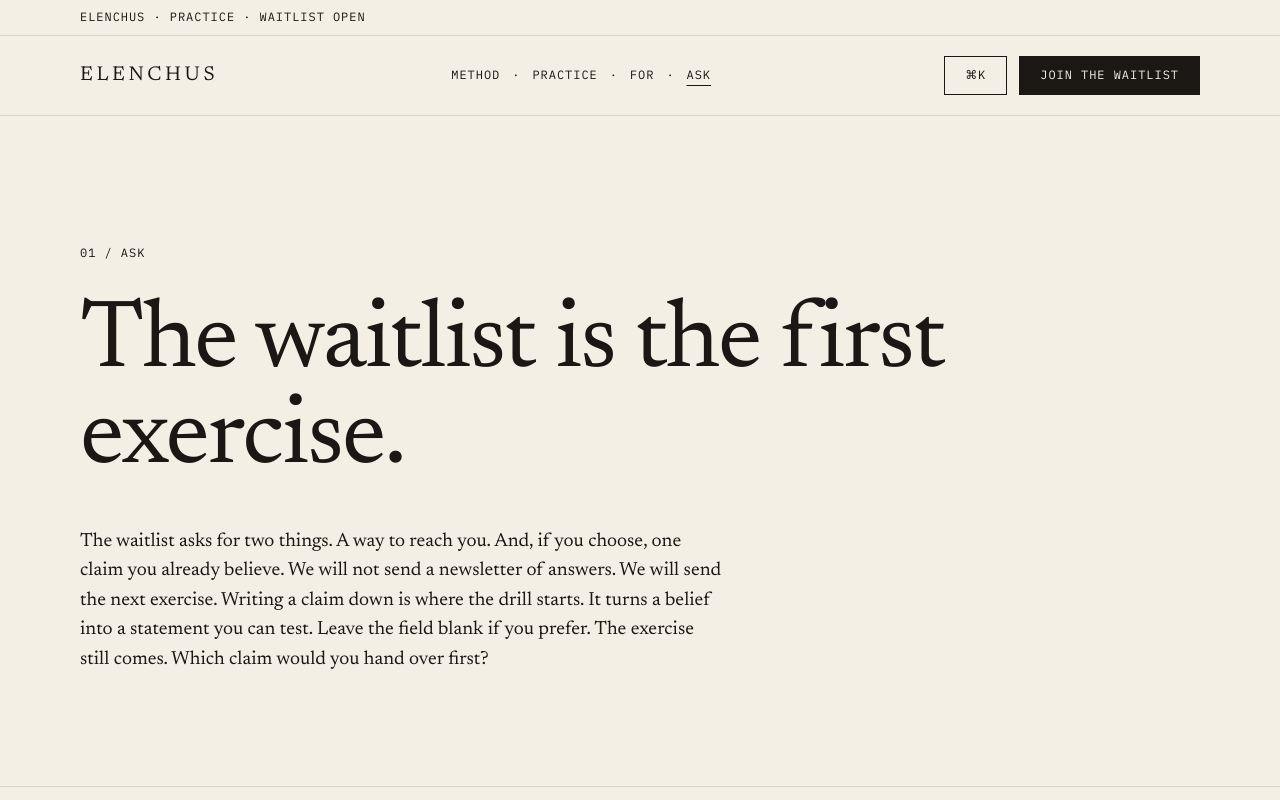
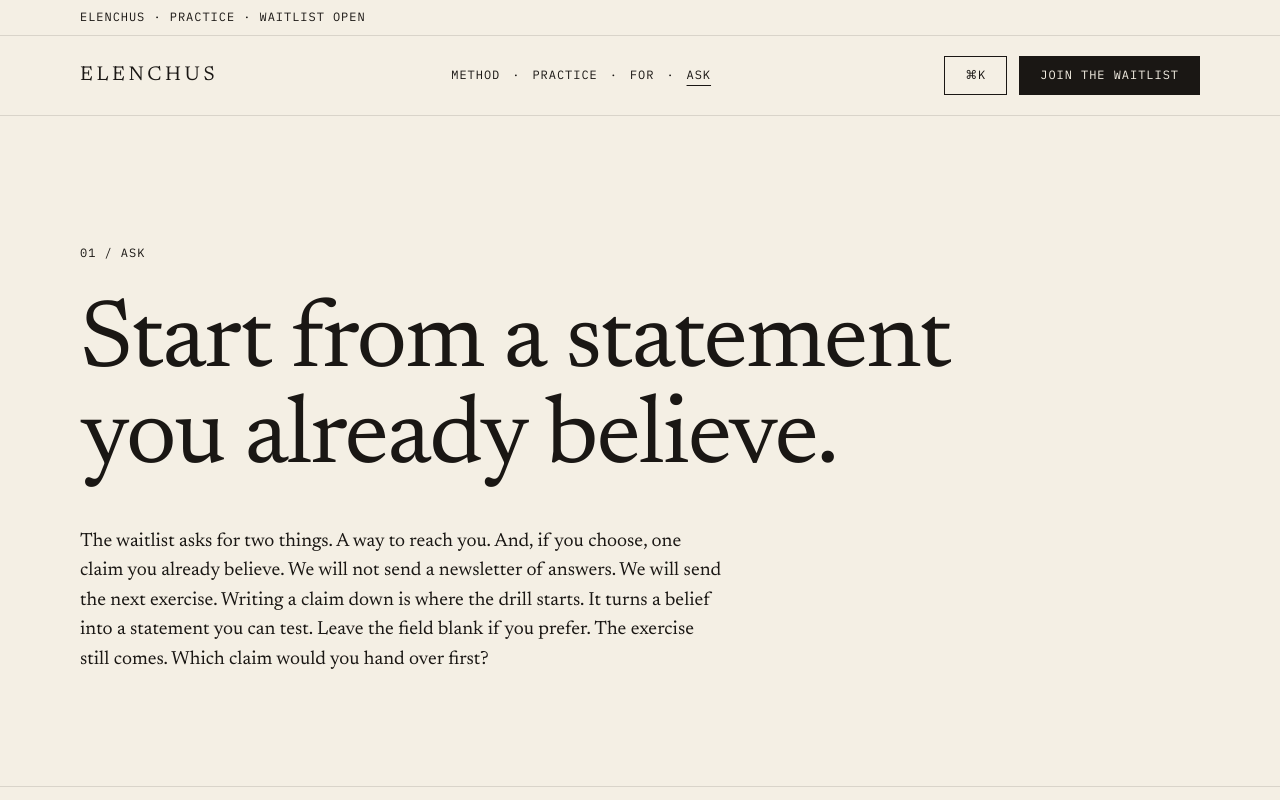
Before and after one commit to theravingrooster/elenchus-site, a Next.js app: page /ask in a window 1280 px wide. Shown: the top 800 px of the page. Built offline with nearby package versions, Linux system fonts and the light colour scheme.

Commit message:
copy: address review notes on #4 (form verb Ask, /ask heading as method)

```diff
--- a/content/ask.ts
+++ b/content/ask.ts
@@ -6,7 +6,7 @@ export const ask = {
   title: "Ask",
   intro: {
     label: "01 / ASK",
-    heading: "The waitlist is the first exercise.",
+    heading: "Start from a statement you already believe.",
     body: "The waitlist asks for two things. A way to reach you. And, if you choose, one claim you already believe. We will not send a newsletter of answers. We will send the next exercise. Writing a claim down is where the drill starts. It turns a belief into a statement you can test. Leave the field blank if you prefer. The exercise still comes. Which claim would you hand over first?",
   },
   form: {
--- a/content/home.ts
+++ b/content/home.ts
@@ -12,7 +12,7 @@ export const home = {
   examine: {
     label: "01 / EXAMINE",
     fieldLabel: "What statement do you already believe?",
-    verb: "Ask the second question",
+    verb: "Ask",
   },
   closing: {
     label: "02 / THE SECOND QUESTION",
```
